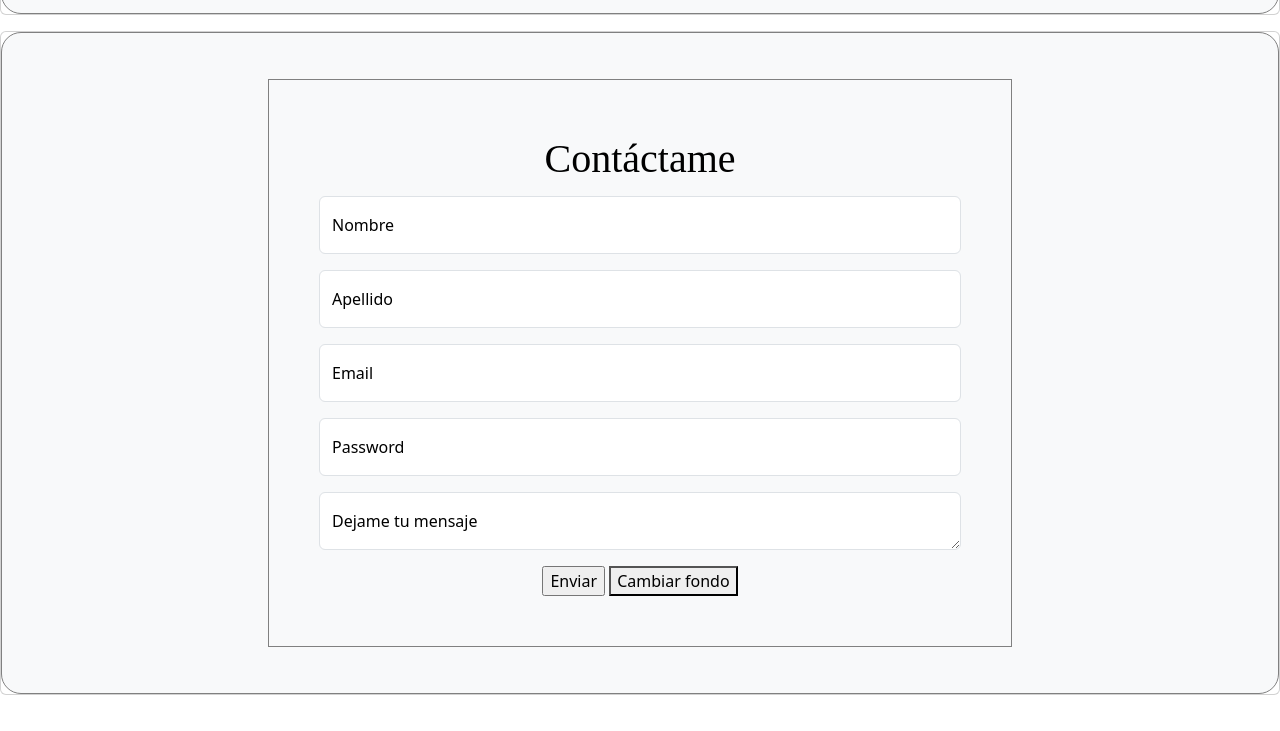
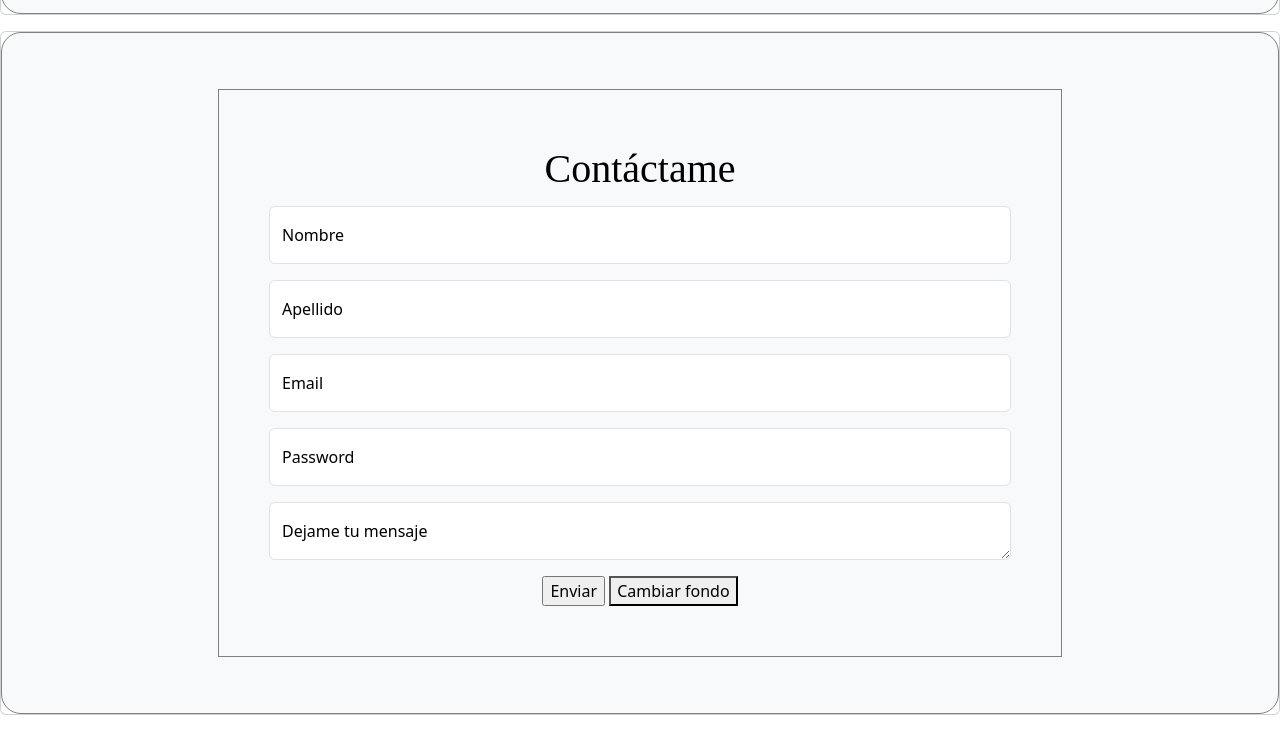
Before and after one commit to Diegoz00/CV, a plain HTML site: page index.html in a window 1280 px wide. Shown: the part 1646-2377 px from the top of the page. Drawn offline with nearby package versions, Linux system fonts and the light colour scheme.

Commit message:
entrega de proyecto final

```diff
--- a/css/estilos.css
+++ b/css/estilos.css
@@ -22,6 +22,6 @@ p {
 
 section {
     border: 1px solid grey;
-    margin: 30px 250px;
+    margin: 40px 200px;
     padding: 50px;
 }
```
